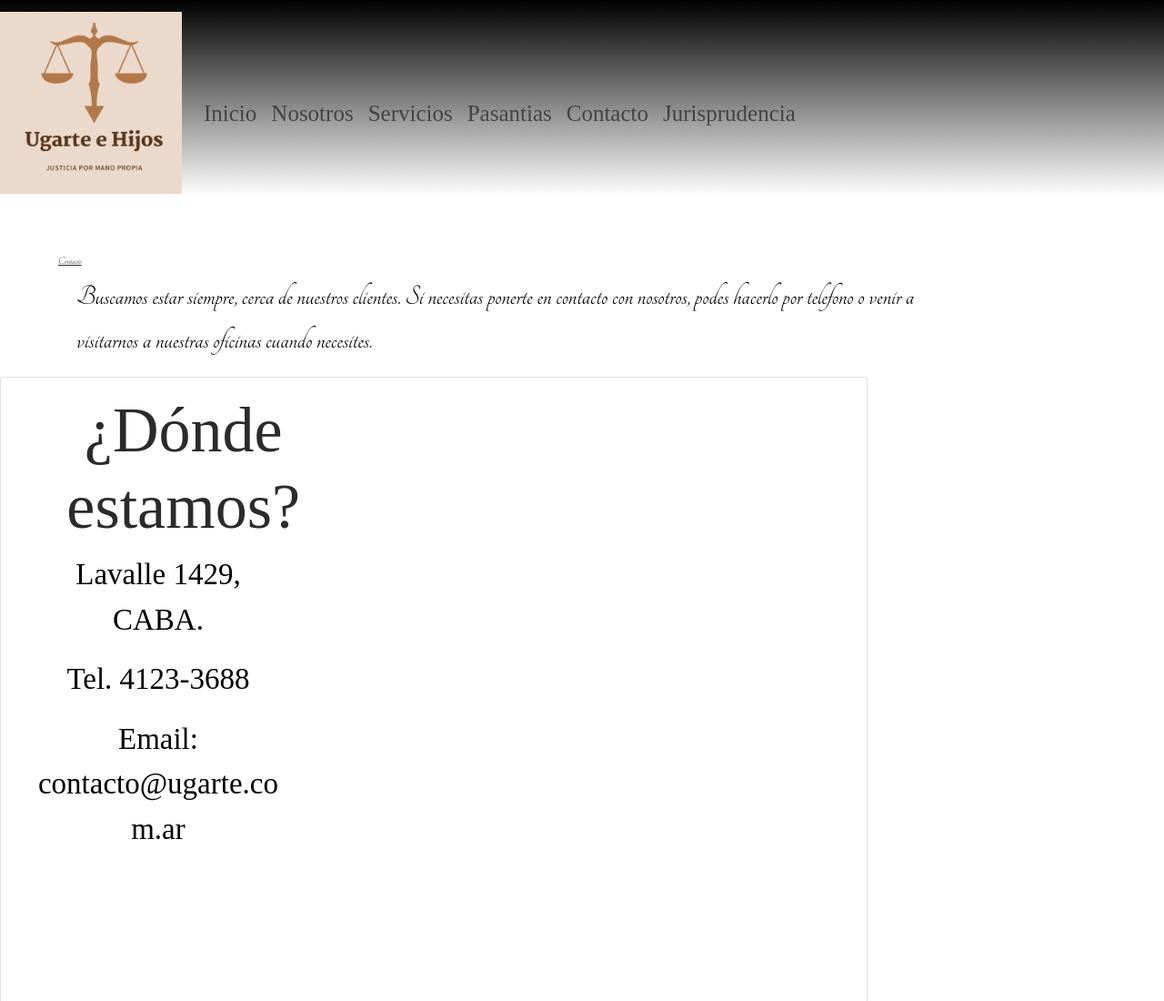
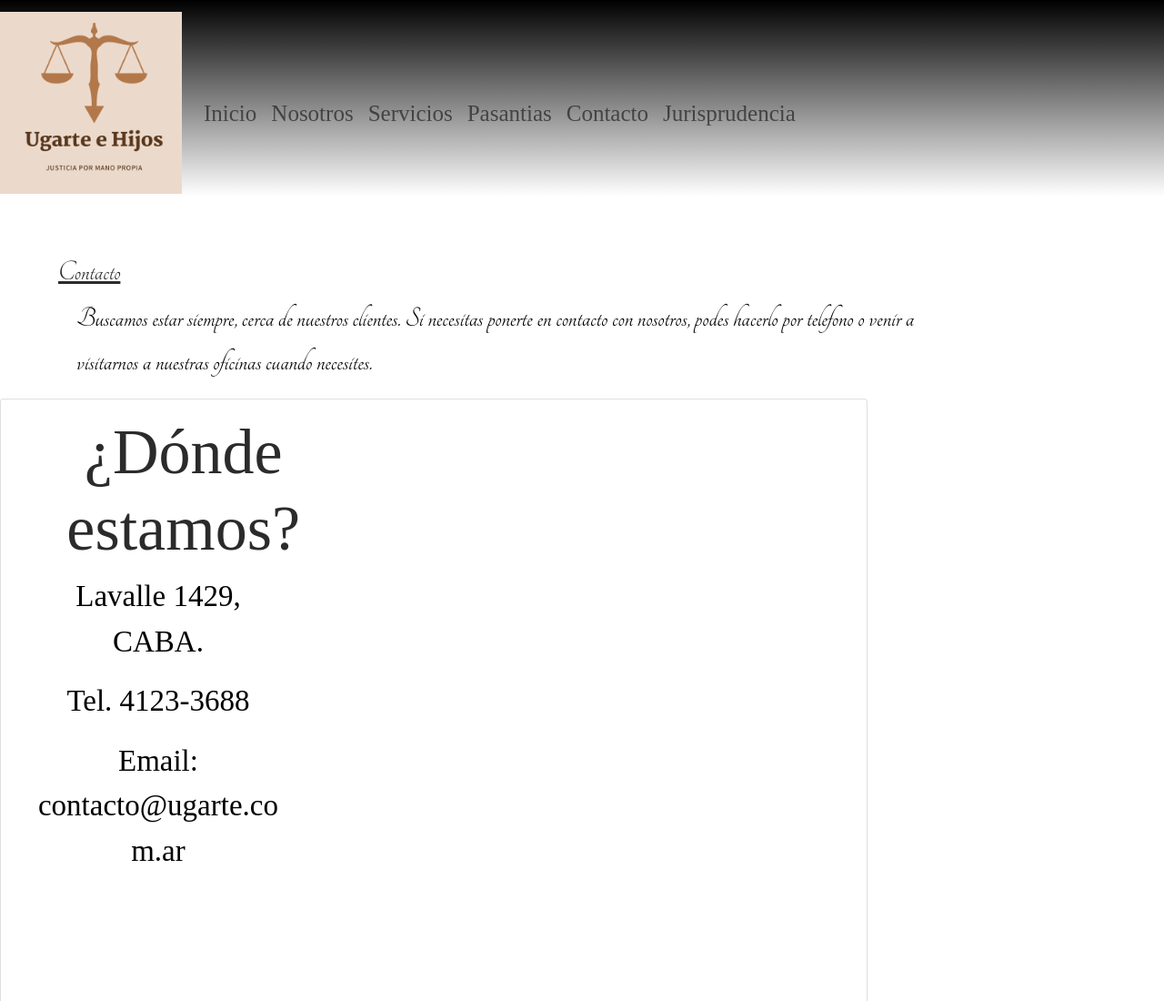
Before and after one commit to nicolasugarte/CoderUgarte, a website: page paginas/contacto.html in a window 1280 px wide. Shown: the top 1100 px of the page at 91% size. Drawn offline with nearby package versions, Linux system fonts and the light colour scheme.

Commit message:
correccion 2da entrega bis

```diff
--- a/SCSS/paginas/generales.scss
+++ b/SCSS/paginas/generales.scss
@@ -67,7 +67,6 @@ p {
 }
 
 h2 {
-    font-size: 25%;
     margin-top: 5%;
     pointer-events: none;
     padding-left: 5%;
```
Also changed, not shown: CSS/main.css.
